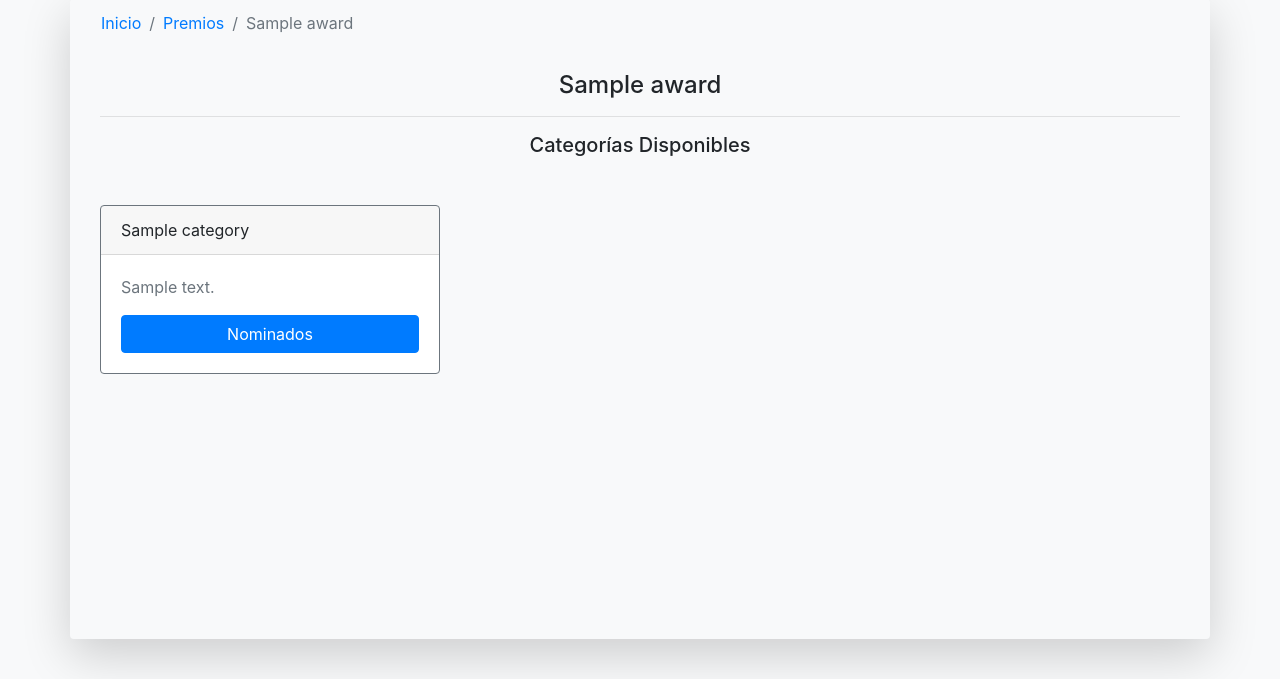
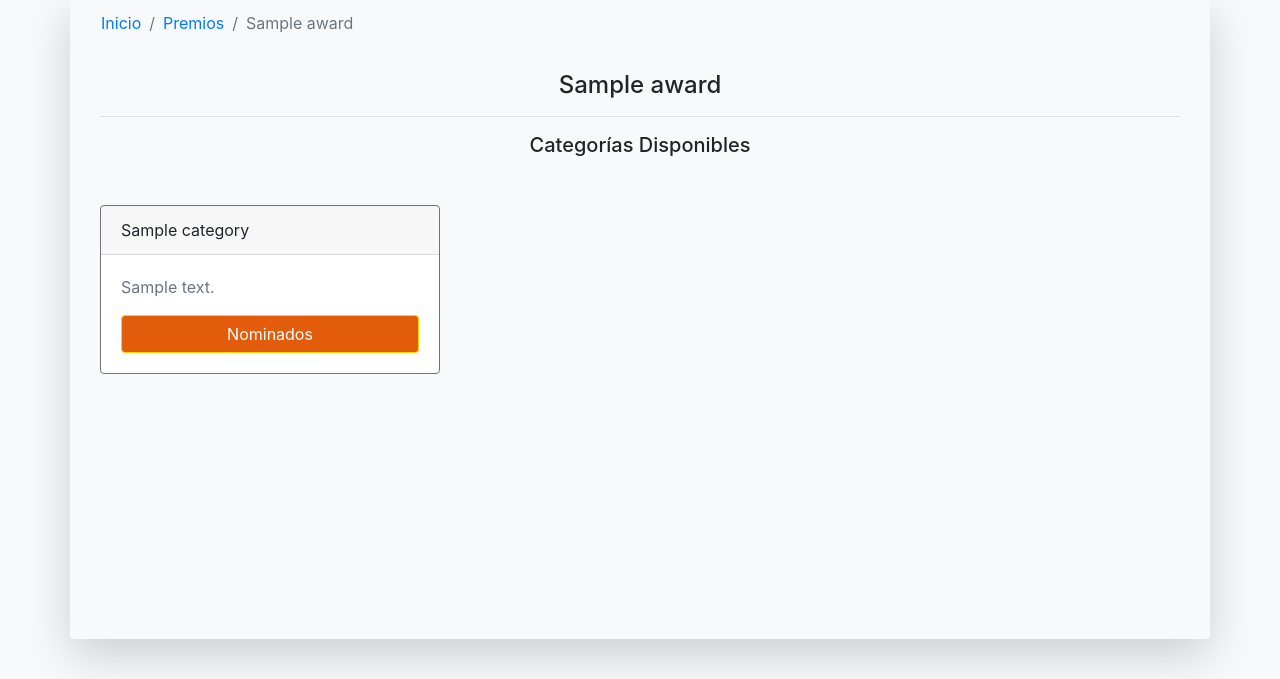
Before and after one commit to jhurtadojerves/characters, a Django app: a page that uses templates/base.html in a window 1280 px wide. Shown: the part 73-752 px from the top of the page. Run offline with Django 3.2, Linux system fonts and the light colour scheme; tables that the repository leaves empty hold one stand-in row (values such as "Sample post"); some libraries are stand-ins or nearby versions.

Commit message:
Fix colores

```diff
--- a/templates/base.html
+++ b/templates/base.html
@@ -11,6 +11,14 @@
         integrity="sha384-Vkoo8x4CGsO3+Hhxv8T/Q5PaXtkKtu6ug5TOeNV6gBiFeWPGFN9MuhOf23Q9Ifjh" crossorigin="anonymous">
   <link href="https://maxcdn.bootstrapcdn.com/font-awesome/4.3.0/css/font-awesome.min.css" rel="stylesheet">
   <script src="https://kit.fontawesome.com/1712bf1cc0.js"></script>
+
+  <style>
+    .btn.btn-primary {
+      background-color: #e35c0c;
+      border-color: #fcd407;
+    }
+  </style>
+
   {% block css %}
 
   {% endblock css %}
@@ -23,7 +31,7 @@
       <ol class="breadcrumb" style="background-color: transparent !important;">
         <li class="breadcrumb-item"><a href="/">Inicio</a></li>
         {% block app_breadcrumb %}
-          <li class="breadcrumb-item active" aria-current="page">Personajes</li>
+        <li class="breadcrumb-item active" aria-current="page">Personajes</li>
         {% endblock %}
         {% block detail_breadcrumb %}
 
```
